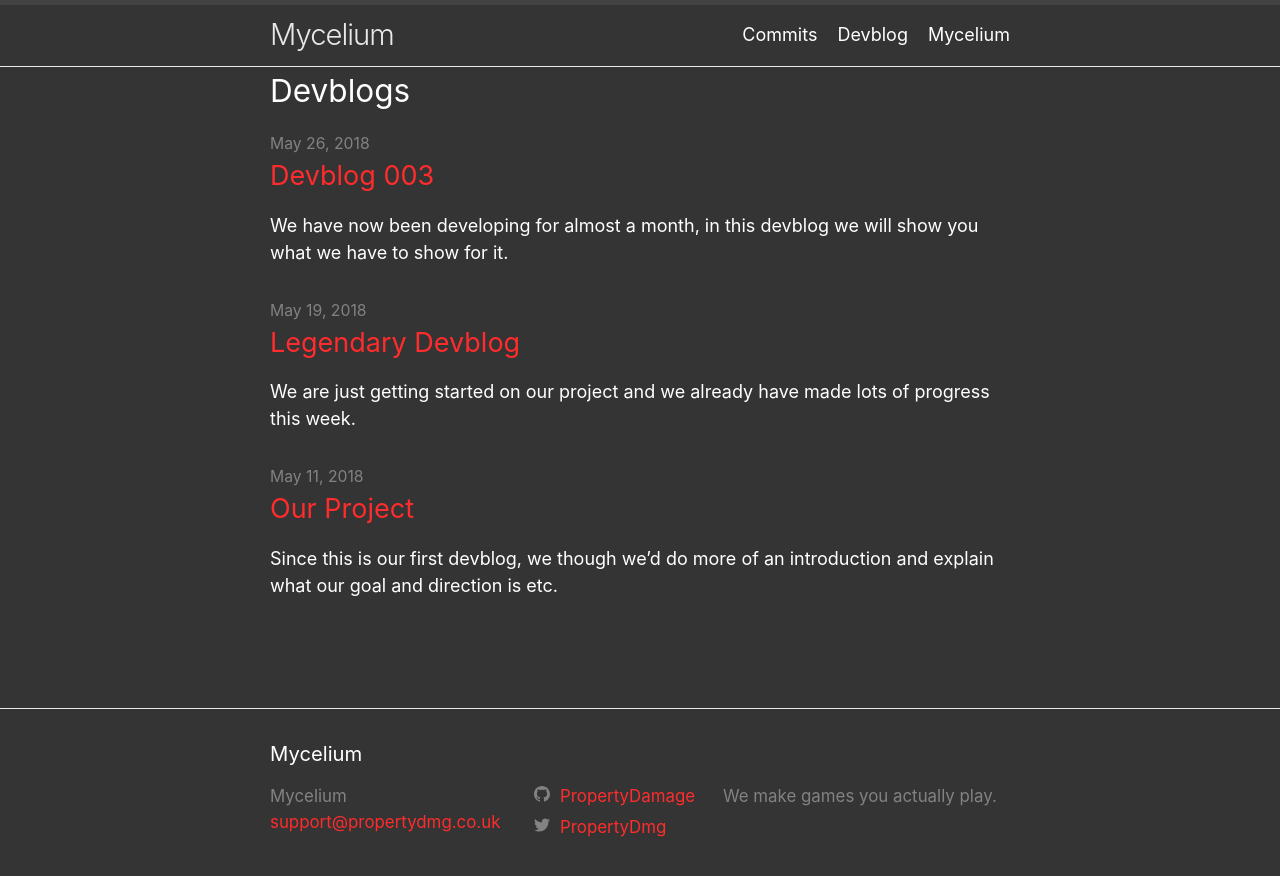
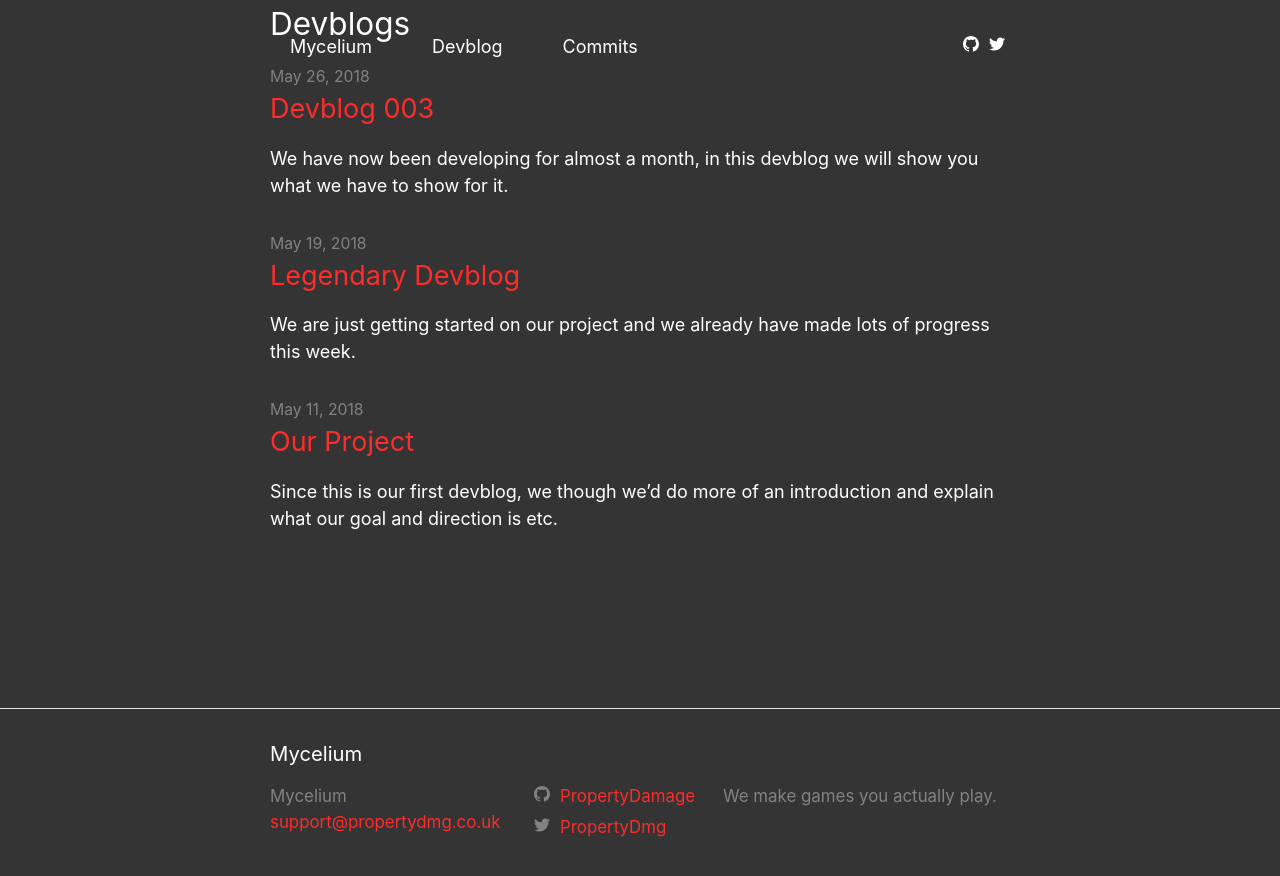
Before and after one commit to PropertyDamage/mycelium, a Jekyll site: the page built from devblog.md, in a window 1280 px wide. Shown: the top 876 px of the page. Built offline with Jekyll 4.4.1, drawn with Linux system fonts in a browser that asks for light colours.

Commit message:
Reee-updated the CSS
+ Added more space for the user to gaze and navigate thru

```diff
--- a/_includes/head.html
+++ b/_includes/head.html
@@ -9,4 +9,5 @@
     {%- include google-analytics.html -%}
   {%- endif -%}
   <script src="assets/Javascript/jquery-3.4.1.min.js" charset="utf-8"></script>
+  <script src="assets/Javascript/hoho.js" charset="utf-8"></script>
 </head>
--- a/_includes/header.html
+++ b/_includes/header.html
@@ -3,7 +3,6 @@
   <div class="wrapper">
     {%- assign default_paths = site.pages | map: "path" -%}
     {%- assign page_paths = site.header_pages | default: default_paths -%}
-    <a class="site-title" rel="author" href="{{ "/" | relative_url }}">{{ site.title | escape }}</a>
 
     {%- if page_paths -%}
     <nav class="site-nav">
@@ -11,18 +10,18 @@
       <label for="nav-trigger">
         <span class="menu-icon">
           <svg viewBox="0 0 18 15" width="18px" height="15px">
-              <path d="M18,1.484c0,0.82-0.665,1.484-1.484,1.484H1.484C0.665,2.969,0,2.304,0,1.484l0,0C0,0.665,0.665,0,1.484,0 h15.032C17.335,0,18,0.665,18,1.484L18,1.484z M18,7.516C18,8.335,17.335,9,16.516,9H1.484C0.665,9,0,8.335,0,7.516l0,0 c0-0.82,0.665-1.484,1.484-1.484h15.032C17.335,6.031,18,6.696,18,7.516L18,7.516z M18,13.516C18,14.335,17.335,15,16.516,15H1.484 C0.665,15,0,14.335,0,13.516l0,0c0-0.82,0.665-1.483,1.484-1.483h15.032C17.335,12.031,18,12.695,18,13.516L18,13.516z"/>
+            <path d="M18,1.484c0,0.82-0.665,1.484-1.484,1.484H1.484C0.665,2.969,0,2.304,0,1.484l0,0C0,0.665,0.665,0,1.484,0 h15.032C17.335,0,18,0.665,18,1.484L18,1.484z M18,7.516C18,8.335,17.335,9,16.516,9H1.484C0.665,9,0,8.335,0,7.516l0,0 c0-0.82,0.665-1.484,1.484-1.484h15.032C17.335,6.031,18,6.696,18,7.516L18,7.516z M18,13.516C18,14.335,17.335,15,16.516,15H1.484 C0.665,15,0,14.335,0,13.516l0,0c0-0.82,0.665-1.483,1.484-1.483h15.032C17.335,12.031,18,12.695,18,13.516L18,13.516z" />
           </svg>
         </span>
       </label>
 
       <div class="trigger">
-          {%- for path in page_paths -%}
-            {%- assign my_page = site.pages | where: "path", path | first -%}
-            {%- if my_page.title -%}
-            <a class="page-link" href="{{ my_page.url | relative_url }}">{{ my_page.title | escape }}</a>
-            {%- endif -%}
+        {%- for item in site.data.navList.docs -%}
+        <a class="page-link" href="{{ item.url }}">{{ item.title }}</a>
         {%- endfor -%}
+        <div class="site-social">
+          {%- include social_justicons.html -%}
+        </div>
       </div>
     </nav>
     {%- endif -%}
--- /dev/null
+++ b/_includes/social_justicons.html
@@ -0,0 +1,36 @@
+{%- if site.dribbble_username -%}<a class="social_nav" href="https://dribbble.com/{{ site.dribbble_username| cgi_escape | escape }}"><svg class="svg-icon">
+    <use xlink:href="{{ '/assets/minima-social-icons.svg#dribbble' | relative_url }}"></use>
+  </svg></a>{%- endif -%}
+{%- if site.facebook_username -%}<a class="social_nav" href="https://www.facebook.com/{{ site.facebook_username| cgi_escape | escape }}"><svg class="svg-icon">
+    <use xlink:href="{{ '/assets/minima-social-icons.svg#facebook' | relative_url }}"></use>
+  </svg></a>{%- endif -%}
+{%- if site.flickr_username -%}<a class="social_nav" href="https://www.flickr.com/photos/{{ site.flickr_username| cgi_escape | escape }}"><svg class="svg-icon">
+    <use xlink:href="{{ '/assets/minima-social-icons.svg#flickr' | relative_url }}"></use>
+  </svg></a>{%- endif -%}
+{%- if site.github_username -%}<a class="social_nav" href="https://github.com/{{ site.github_username| cgi_escape | escape }}"><svg class="svg-icon">
+    <use xlink:href="{{ '/assets/minima-social-icons.svg#github' | relative_url }}"></use>
+  </svg></a>{%- endif -%}
+{%- if site.instagram_username -%}<a class="social_nav" href="https://instagram.com/{{ site.instagram_username| cgi_escape | escape }}"><svg class="svg-icon">
+    <use xlink:href="{{ '/assets/minima-social-icons.svg#instagram' | relative_url }}"></use>
+  </svg></a>{%- endif -%}
+{%- if site.linkedin_username -%}<a class="social_nav" href="https://www.linkedin.com/in/{{ site.linkedin_username| cgi_escape | escape }}"><svg class="svg-icon">
+    <use xlink:href="{{ '/assets/minima-social-icons.svg#linkedin' | relative_url }}"></use>
+  </svg></a>{%- endif -%}
+{%- if site.pinterest_username -%}<a class="social_nav" href="https://www.pinterest.com/{{ site.pinterest_username| cgi_escape | escape }}"><svg class="svg-icon">
+    <use xlink:href="{{ '/assets/minima-social-icons.svg#pinterest' | relative_url }}"></use>
+  </svg></a>{%- endif -%}
+{%- for mst in site.mastodon -%}{%- if mst.username and mst.instance -%}<a class="social_nav" href="https://{{ mst.instance| cgi_escape | escape}}/@{{mst.username}}"><svg class="svg-icon">
+    <use xlink:href="{{ '/assets/minima-social-icons.svg#mastodon' | relative_url }}"></use>
+  </svg></a>{%- endif -%}{%- endfor -%}
+{%- if site.twitter_username -%}<a class="social_nav" href="https://www.twitter.com/{{ site.twitter_username| cgi_escape | escape }}"><svg class="svg-icon">
+    <use xlink:href="{{ '/assets/minima-social-icons.svg#twitter' | relative_url }}"></use>
+  </svg></a>{%- endif -%}
+{%- if site.youtube_username -%}<a class="social_nav" href="https://youtube.com/{{ site.youtube_username| cgi_escape | escape }}"><svg class="svg-icon">
+    <use xlink:href="{{ '/assets/minima-social-icons.svg#youtube' | relative_url }}"></use>
+  </svg></a>{%- endif -%}
+{%- if site.googleplus_username -%}<a class="social_nav" href="https://plus.google.com/{{ site.googleplus_username| escape }}"><svg class="svg-icon">
+    <use xlink:href="{{ '/assets/minima-social-icons.svg#googleplus' | relative_url }}"></use>
+  </svg></a>{%- endif -%}
+{%- if site.rss -%}<a class="social_nav" href="{{ 'feed.xml' | relative_url }}"><svg class="svg-icon">
+    <use xlink:href="{{ '/assets/minima-social-icons.svg#rss' | relative_url }}"></use>
+  </svg></a>{%- endif -%}
--- a/_sass/propertydmg.scss
+++ b/_sass/propertydmg.scss
@@ -15,7 +15,7 @@ $table-text-align: left !default; // Width of the content area
 $content-width: 800px !default;
 $on-palm: 600px !default;
 $on-laptop: 800px !default; // Use media queries like this:
-// @include media-query($on-palm) {
+$screen-height: 100vh; // @include media-query($on-palm) {
 //   .wrapper {
 //     padding-right: $spacing-unit / 2;
 //     padding-left: $spacing-unit / 2;
@@ -29,7 +29,10 @@ $on-laptop: 800px !default; // Use media queries like this:
 @mixin relative-font-size($ratio) {
   font-size: $base-font-size * $ratio;
 }
+@mixin min-relative-to-window-height($ratio) {
+  min-height: $screen-height * $ratio;
+}
 // Import partials.
-@import "propertydmg/base", "propertydmg/layout", "propertydmg/syntax-highlighting";
-// Import External Fonts
+@import "propertydmg/base", "propertydmg/layout", "propertydmg/syntax-highlighting"; // Import External Fonts
 @import url("https://fonts.googleapis.com/css?family=EB+Garamond|Roboto:400,900");
+@import url('https://fonts.googleapis.com/css?family=Open+Sans:400,800&display=swap');
--- a/_sass/propertydmg/_base.scss
+++ b/_sass/propertydmg/_base.scss
@@ -1,15 +1,25 @@
 /**
  * Reset some basic elements
  */
-body, h1, h2, h3, h4, h5, h6,
-p, blockquote, pre, hr,
-dl, dd, ol, ul, figure {
+blockquote,
+body,
+dd,
+dl,
+figure,
+h1,
+h2,
+h3,
+h4,
+h5,
+h6,
+hr,
+ol,
+p,
+pre,
+ul {
   margin: 0;
   padding: 0;
 }
-
-
-
 /**
  * Basic styling
  */
@@ -27,30 +37,32 @@ body {
   min-height: 100vh;
   flex-direction: column;
 }
-
-
-
 /**
  * Set `margin-bottom` to maintain vertical rhythm
  */
-h1, h2, h3, h4, h5, h6,
-p, blockquote, pre,
-ul, ol, dl, figure,
-%vertical-rhythm {
+%vertical-rhythm,
+blockquote,
+dl,
+figure,
+h1,
+h2,
+h3,
+h4,
+h5,
+h6,
+ol,
+p,
+pre,
+ul {
   margin-bottom: $spacing-unit / 2;
 }
-
-
-
 /**
  * `main` element
  */
 main {
-  display: block; /* Default value of `display` of `main` element is 'inline' in IE 11. */
+  display: block;
+  /* Default value of `display` of `main` element is 'inline' in IE 11. */
 }
-
-
-
 /**
  * Images
  */
@@ -58,9 +70,6 @@ img {
   max-width: 100%;
   vertical-align: middle;
 }
-
-
-
 /**
  * Figures
  */
@@ -71,34 +80,31 @@ figure > img {
 figcaption {
   font-size: $small-font-size;
 }
-
-
-
 /**
  * Lists
  */
-ul, ol {
+ol,
+ul {
   margin-left: $spacing-unit;
 }
 
 li {
-  > ul,
-  > ol {
+  > ol,
+  > ul {
     margin-bottom: 0;
   }
 }
-
-
-
 /**
  * Headings
  */
-h1, h2, h3, h4, h5, h6 {
+h1,
+h2,
+h3,
+h4,
+h5,
+h6 {
   font-weight: $base-font-weight;
 }
-
-
-
 /**
  * Links
  */
@@ -123,8 +129,6 @@ a {
     }
   }
 }
-
-
 /**
  * Blockquotes
  */
@@ -140,14 +144,11 @@ blockquote {
     margin-bottom: 0;
   }
 }
-
-
-
 /**
  * Code formatting
  */
-pre,
-code {
+code,
+pre {
   @include relative-font-size(0.9375);
   border: 1px solid $grey-color-light;
   border-radius: 3px;
@@ -168,31 +169,25 @@ pre {
     padding-left: 0;
   }
 }
-
-
-
 /**
  * Wrapper
  */
 .wrapper {
   max-width: -webkit-calc(#{$content-width} - (#{$spacing-unit} * 2));
-  max-width:         calc(#{$content-width} - (#{$spacing-unit} * 2));
+  max-width: calc(#{$content-width} - (#{$spacing-unit} * 2));
   margin-right: auto;
   margin-left: auto;
   padding-right: $spacing-unit;
   padding-left: $spacing-unit;
+  position: relative;
   @extend %clearfix;
-
   @include media-query($on-laptop) {
     max-width: -webkit-calc(#{$content-width} - (#{$spacing-unit}));
-    max-width:         calc(#{$content-width} - (#{$spacing-unit}));
+    max-width: calc(#{$content-width} - (#{$spacing-unit}));
     padding-right: $spacing-unit / 2;
     padding-left: $spacing-unit / 2;
   }
 }
-
-
-
 /**
  * Clearfix
  */
@@ -201,13 +196,9 @@ pre {
   display: table;
   clear: both;
 }
-
-
-
 /**
  * Icons
  */
-
 .svg-icon {
   width: 16px;
   height: 16px;
@@ -222,9 +213,6 @@ pre {
     padding-top: 5px;
   }
 }
-
-
-
 /**
  * Tables
  */
@@ -235,19 +223,24 @@ table {
   color: lighten($text-color, 18%);
   border-collapse: collapse;
   border: 1px solid $grey-color-light;
+
   tr {
     &:nth-child(even) {
       background-color: lighten($grey-color-light, 6%);
     }
   }
-  th, td {
+
+  td,
+  th {
     padding: ($spacing-unit / 3) ($spacing-unit / 2);
   }
+
   th {
     background-color: lighten($grey-color-light, 3%);
     border: 1px solid darken($grey-color-light, 4%);
     border-bottom-color: darken($grey-color-light, 12%);
   }
+
   td {
     border: 1px solid $grey-color-light;
   }
--- a/_sass/propertydmg/_layout.scss
+++ b/_sass/propertydmg/_layout.scss
@@ -2,11 +2,16 @@
  * Site header
  */
 .site-header {
-  border-top: 5px solid $grey-color-dark;
-  border-bottom: 1px solid $grey-color-light;
-  min-height: $spacing-unit * 1.865;
+  // border-top: 5px solid $grey-color-dark;
+  // border-bottom: 1px solid $grey-color-light;
+  min-height: $spacing-unit * 2;
   // Positioning context for the mobile navigation icon
-  position: relative;
+  position: fixed;
+  background: #00000000;
+  z-index: 1000;
+  padding-top: 20px;
+  width: 100%;
+  transition: padding 0.3s ease-out, background 0.3s ease-out;
 }
 
 .site-title {
@@ -15,7 +20,7 @@
   line-height: $base-line-height * $base-font-size * 2.25;
   letter-spacing: -1px;
   margin-bottom: 0;
-  float: left;
+  float: right;
 
   &,
   &:visited {
@@ -24,8 +29,7 @@
 }
 
 .site-nav {
-  float: right;
-  line-height: $base-line-height * $base-font-size * 2.25;
+  line-height: $base-line-height * $base-font-size * 2;
 
   .nav-trigger {
     display: none;
@@ -38,9 +42,32 @@
   .page-link {
     color: $text-color;
     line-height: $base-line-height;
+    padding: 20px;
+    min-height: $base-line-height * $base-font-size * 2;
     // Gaps between nav items, but not on the last one
     &:not(:last-child) {
       margin-right: 20px;
+    }
+
+    &:hover {
+      background: #fe2c2c;
+    }
+  }
+
+  .site-social {
+    float: right;
+
+    .social_nav {
+      padding: 5px;
+
+      .svg-icon {
+        padding: 0;
+        fill: #ffffff;
+
+        &:hover {
+          fill: #fe2c2c;
+        }
+      }
     }
   }
   @include media-query($on-palm) {
@@ -256,25 +283,10 @@ span.warninglore {
   border-radius: 5px;
   color: #ffffff;
 }
-// h1.myceliumtitlepagethingheader {
-//   flex-grow: 1;
-//   font-family: cursive;
-//   -webkit-font-smoothing: antialiased;
-//   text-rendering: optimizeLegibility;
-//   color: #ffffff;
-//   @include relative-font-size(10.00);
-// }
-//
-// div.myceliumtitlepagethingheader {
-//   display: flex;
-//   flex-direction: column;
-//   align-items: center;
-//   flex-wrap: nowrap;
-// }
 
 .mycelium.post-list-heading {
   @include relative-font-size(1.75);
-  padding-top: 20px;
+  padding-top: 50px;
 }
 
 .mycelium.post-list {
@@ -283,6 +295,7 @@ span.warninglore {
   align-items: baseline;
   flex-wrap: wrap;
   height: 300px;
+  padding: 50px 0;
 
   > div {
     display: flex;
@@ -356,7 +369,7 @@ span.warninglore {
   flex-direction: column;
   align-items: stretch;
   flex-wrap: nowrap;
-  // height: 2160px;
+
   > .stuff {
     flex-grow: 2;
     display: flex;
@@ -368,7 +381,7 @@ span.warninglore {
     background-clip: content-box;
     background-repeat: no-repeat;
     filter: grayscale(0.8);
-    min-height: 300px;
+    @include min-relative-to-window-height(0.7);
   }
 
   > .can {
@@ -376,7 +389,8 @@ span.warninglore {
     display: flex;
     flex-direction: row;
     align-items: center;
-    min-height: 300px;
+    padding: 20px 0;
+    @include min-relative-to-window-height(0.3);
 
     &:nth-child(3n) {
       background: linear-gradient(217deg, #93032e, #93032e00 80%), linear-gradient(127deg, #bb2552, #bb255200 80%), linear-gradient(336deg, #86213f, #86213f00 80%);
@@ -415,15 +429,42 @@ span.warninglore {
     background: linear-gradient(to left, #1da1f2, #7289DA);
 
     .left {
-      align-self: stretch;
+      flex-grow: 1;
       padding: 10% 2%;
       text-align: right;
     }
 
     .right {
-      align-self: stretch;
+      flex-grow: 1;
       padding: 10% 2%;
       text-align: left;
     }
   }
+
+  .myceliumtitlepagethingheader {
+    min-height: $screen-height;
+    display: flex;
+    align-items: center;
+
+    div {
+      flex-grow: 1;
+      flex-shrink: 1;
+      display: flex;
+      flex-direction: column;
+    }
+
+    h1 {
+      flex-grow: 5;
+      font-family: "Open Sans";
+      font-weight: 800;
+      -webkit-font-smoothing: antialiased;
+      text-rendering: optimizeLegibility;
+      color: #ffffff;
+      @include relative-font-size(5.00);
+    }
+
+    p {
+      flex-grow: 1;
+    }
+  }
 }
--- /dev/null
+++ b/assets/Javascript/hoho.js
@@ -0,0 +1,13 @@
+var windowHeightScrollMinY = $(this).height() - 200;
+
+$(window).scroll(function() {
+  var x = $(this).scrollTop();
+  console.log(x);
+  if (x >= windowHeightScrollMinY) {
+    $(".site-header").css("background", "#222222");
+    $(".site-header").css("padding-top", "0px");
+  } else {
+    $(".site-header").css("background", "#22222200");
+    $(".site-header").css("padding-top", "20px");
+  }
+});
```
Also changed, not shown: _data/navList.yml (added, +11 -0 lines), _layouts/mycelium.html (+16 -6 lines). Lines whose indentation alone changed are shown as unchanged.
